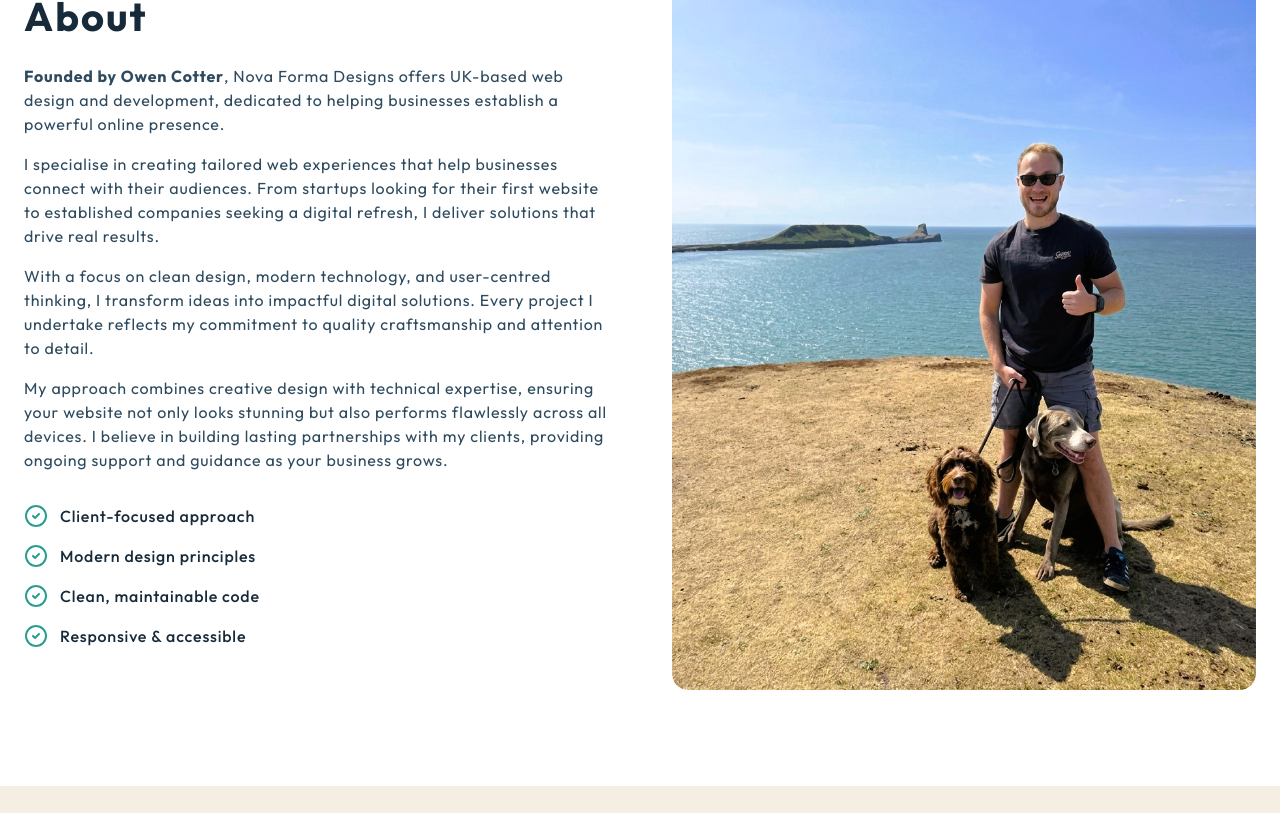
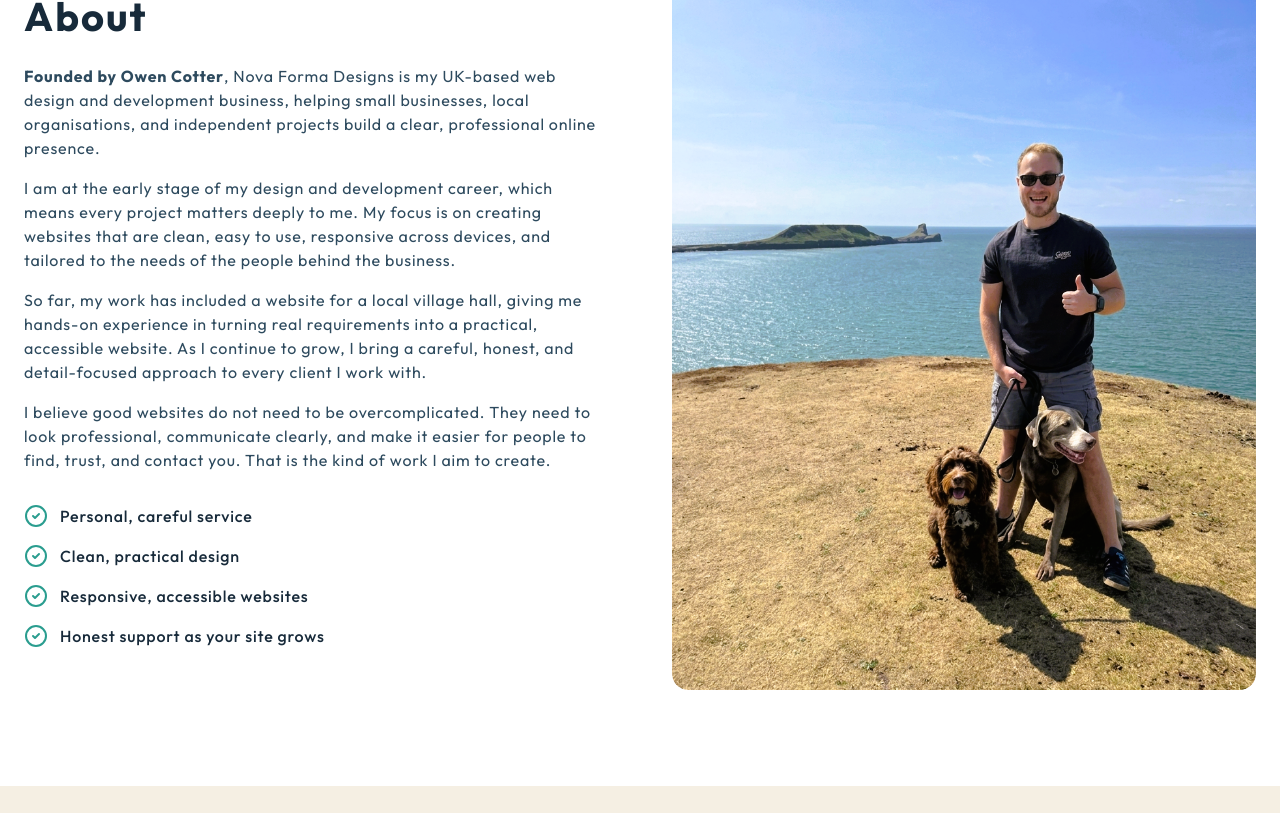
Before and after one commit to Ojay97-hub/novaformadesigns, a React (Vite) app: page / in a window 1280 px wide. Shown: the part 867-1680 px from the top of the page. Built offline with nearby package versions, Linux system fonts and the light colour scheme.

Commit message:
Refine About section to better reflect freelance web design work

```diff
--- a/src/components/About.tsx
+++ b/src/components/About.tsx
@@ -5,10 +5,10 @@ import './About.css';
 import owenProfile from '../assets/dogs_and_me.png';
 
 const highlights = [
-  'Client-focused approach',
-  'Modern design principles',
-  'Clean, maintainable code',
-  'Responsive & accessible',
+  'Personal, careful service',
+  'Clean, practical design',
+  'Responsive, accessible websites',
+  'Honest support as your site grows',
 ];
 
 export function About() {
@@ -30,7 +30,7 @@ export function About() {
               transition={{ duration: 0.6, delay: 0.2 }}
               className="about-text mb-4"
             >
-              <strong>Founded by Owen Cotter</strong>, Nova Forma Designs offers UK-based web design and development, dedicated to helping businesses establish a powerful online presence.
+              <strong>Founded by Owen Cotter</strong>, Nova Forma Designs is my UK-based web design and development business, helping small businesses, local organisations, and independent projects build a clear, professional online presence.
             </motion.p>
             <motion.p
               initial={{ opacity: 0, y: 20 }}
@@ -39,7 +39,7 @@ export function About() {
               transition={{ duration: 0.6, delay: 0.25 }}
               className="about-text mb-4"
             >
-              I specialise in creating tailored web experiences that help businesses connect with their audiences. From startups looking for their first website to established companies seeking a digital refresh, I deliver solutions that drive real results.
+              I am at the early stage of my design and development career, which means every project matters deeply to me. My focus is on creating websites that are clean, easy to use, responsive across devices, and tailored to the needs of the people behind the business.
             </motion.p>
             <motion.p
               initial={{ opacity: 0, y: 20 }}
@@ -48,7 +48,7 @@ export function About() {
               transition={{ duration: 0.6, delay: 0.3 }}
               className="about-text mb-4"
             >
-              With a focus on clean design, modern technology, and user-centred thinking, I transform ideas into impactful digital solutions. Every project I undertake reflects my commitment to quality craftsmanship and attention to detail.
+              So far, my work has included a website for a local village hall, giving me hands-on experience in turning real requirements into a practical, accessible website. As I continue to grow, I bring a careful, honest, and detail-focused approach to every client I work with.
             </motion.p>
             <motion.p
               initial={{ opacity: 0, y: 20 }}
@@ -57,7 +57,7 @@ export function About() {
               transition={{ duration: 0.6, delay: 0.35 }}
               className="about-text mb-8"
             >
-              My approach combines creative design with technical expertise, ensuring your website not only looks stunning but also performs flawlessly across all devices. I believe in building lasting partnerships with my clients, providing ongoing support and guidance as your business grows.</motion.p>
+              I believe good websites do not need to be overcomplicated. They need to look professional, communicate clearly, and make it easier for people to find, trust, and contact you. That is the kind of work I aim to create.</motion.p>
             <div className="space-y-4 mb-8">
               {highlights.map((highlight, index) => (
                 <motion.div
@@ -112,7 +112,7 @@ export function About() {
                 className="absolute bottom-0 left-0 right-0 bg-gradient-to-t from-black/80 via-black/40 to-transparent p-6"
               >
                 <h3 className="text-white text-xl font-semibold mb-1">Owen Cotter</h3>
-                <p className="text-white/80 text-sm">Founder & Lead Developer</p>
+                <p className="text-white/80 text-sm">Founder, Web Designer & Developer</p>
               </motion.div>
             </motion.div>
           </motion.div>
```
Also changed, not shown: 6 other files (tests, documents, lock files or other folders).
